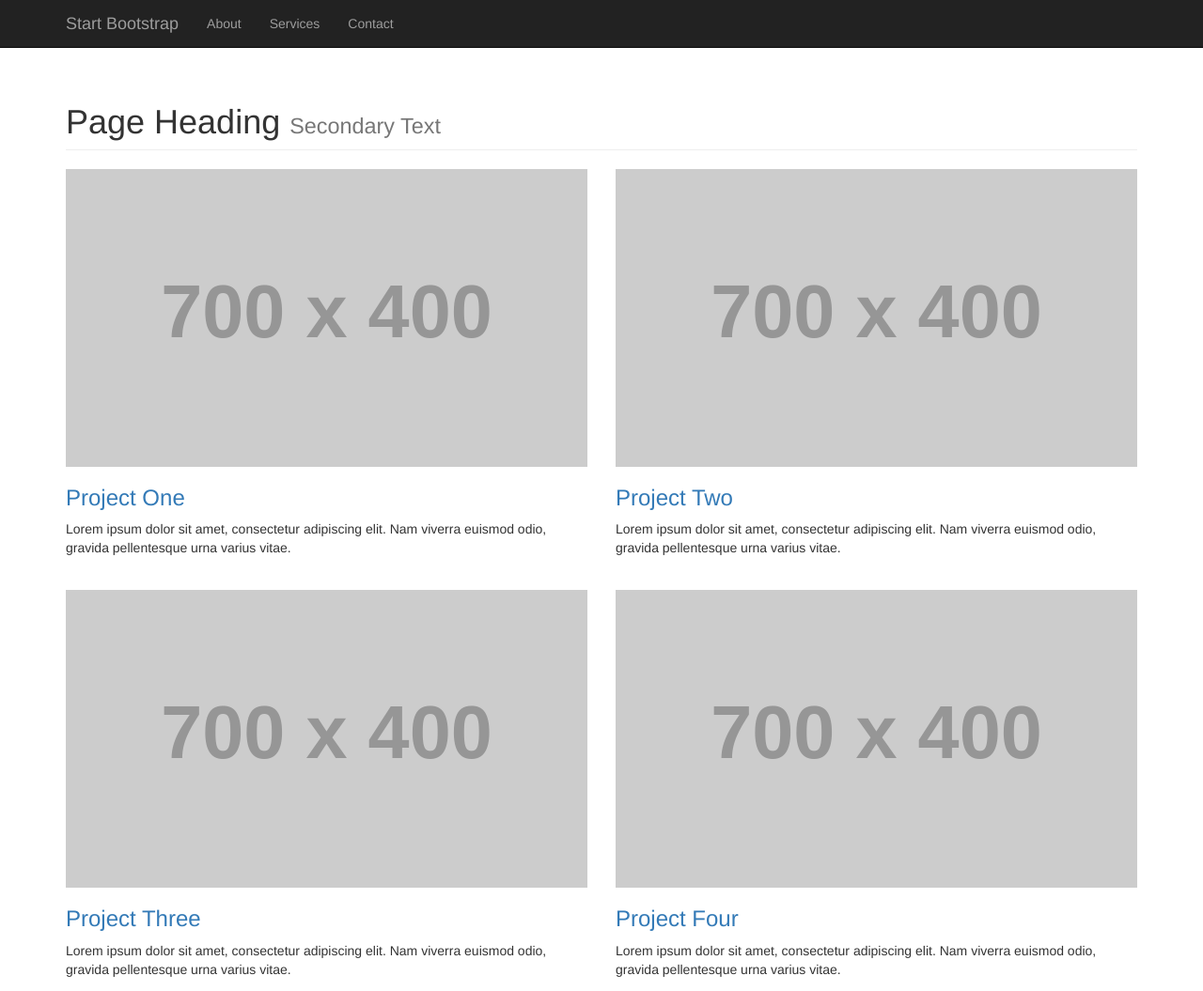
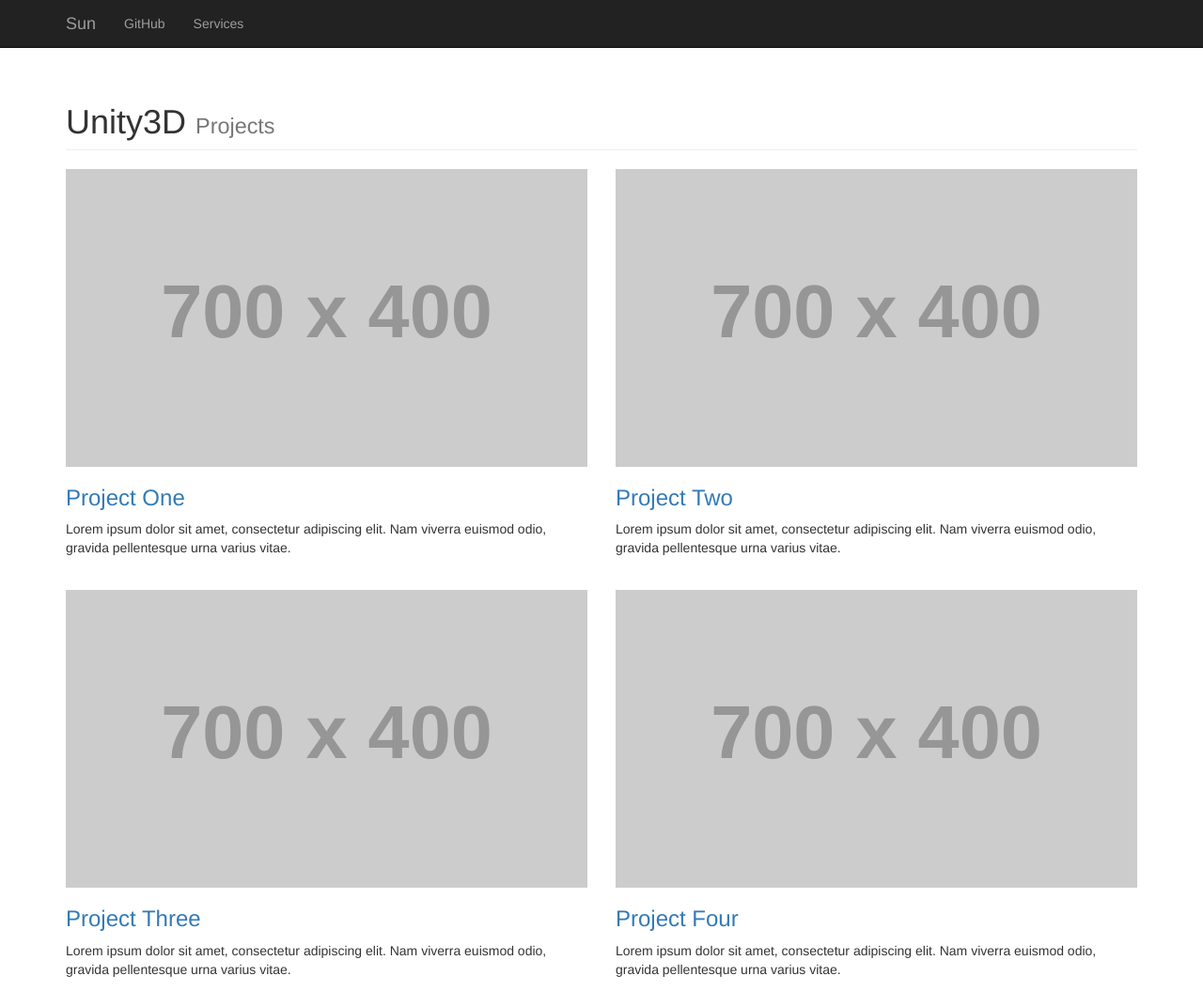
Before and after one commit to yuensunn/yuensunn-deprecated, a plain HTML site: page index.html in a window 1280 px wide. Shown: the top 1055 px of the page at 94% size. Drawn offline with Linux system fonts and the light colour scheme.

Commit message:
Edit Html

```diff
--- a/index.html
+++ b/index.html
@@ -39,20 +39,22 @@
                     <span class="icon-bar"></span>
                     <span class="icon-bar"></span>
                 </button>
-                <a class="navbar-brand" href="#">Start Bootstrap</a>
+                <a class="navbar-brand" href="#">Sun</a>
             </div>
             <!-- Collect the nav links, forms, and other content for toggling -->
             <div class="collapse navbar-collapse" id="bs-example-navbar-collapse-1">
                 <ul class="nav navbar-nav">
                     <li>
-                        <a href="#">About</a>
+                        <a href="https://github.com/yuensunn">GitHub</a>
                     </li>
                     <li>
                         <a href="#">Services</a>
                     </li>
+                    <!--
                     <li>
                         <a href="#">Contact</a>
                     </li>
+                    -->
                 </ul>
             </div>
             <!-- /.navbar-collapse -->
@@ -66,8 +68,8 @@
         <!-- Page Header -->
         <div class="row">
             <div class="col-lg-12">
-                <h1 class="page-header">Page Heading
-                    <small>Secondary Text</small>
+                <h1 class="page-header">Unity3D
+                    <small>Projects</small>
                 </h1>
             </div>
         </div>
@@ -154,6 +156,7 @@
                     <li class="active">
                         <a href="#">1</a>
                     </li>
+                    <!--
                     <li>
                         <a href="#">2</a>
                     </li>
@@ -165,7 +168,7 @@
                     </li>
                     <li>
                         <a href="#">5</a>
-                    </li>
+                    </li>-->
                     <li>
                         <a href="#">&raquo;</a>
                     </li>
```
